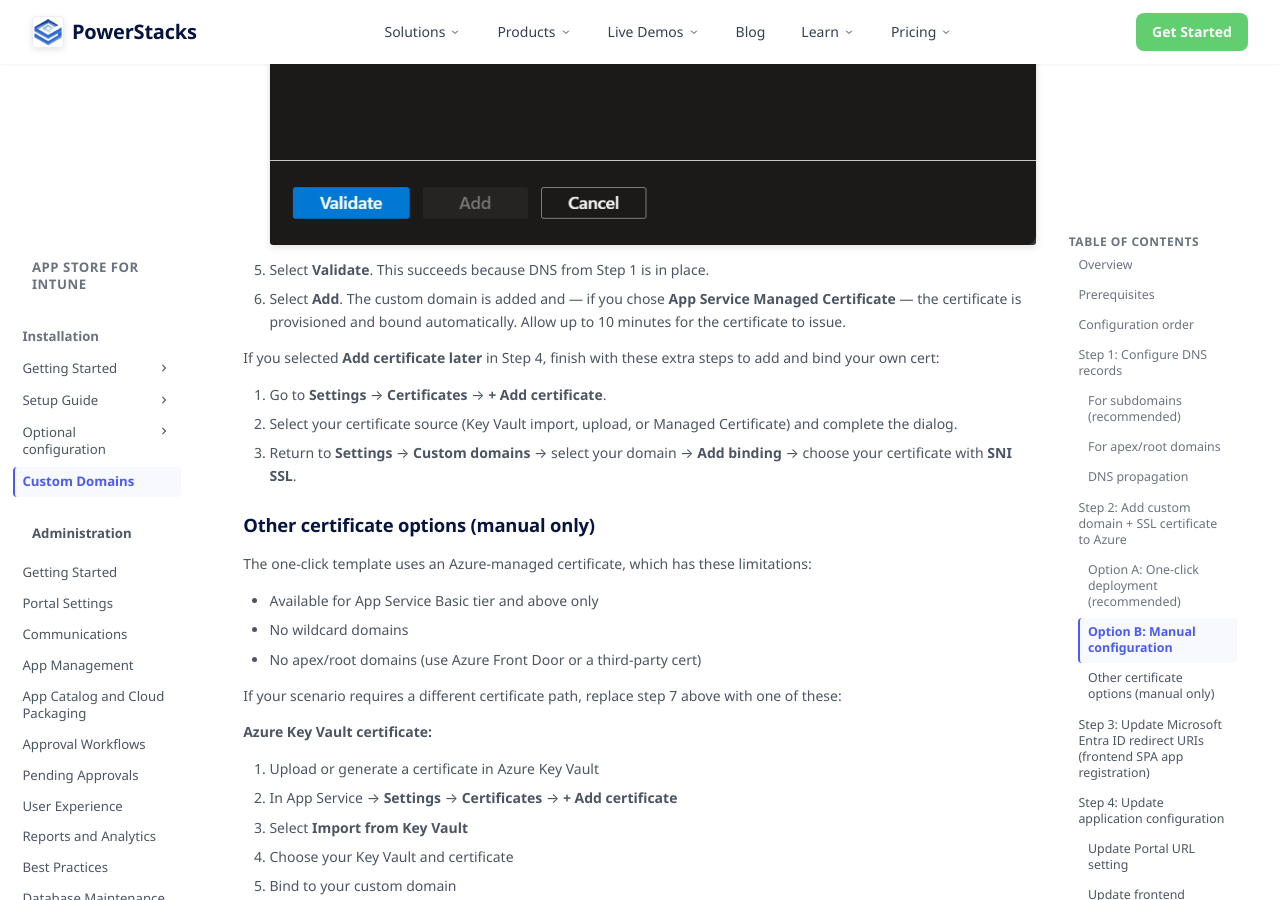
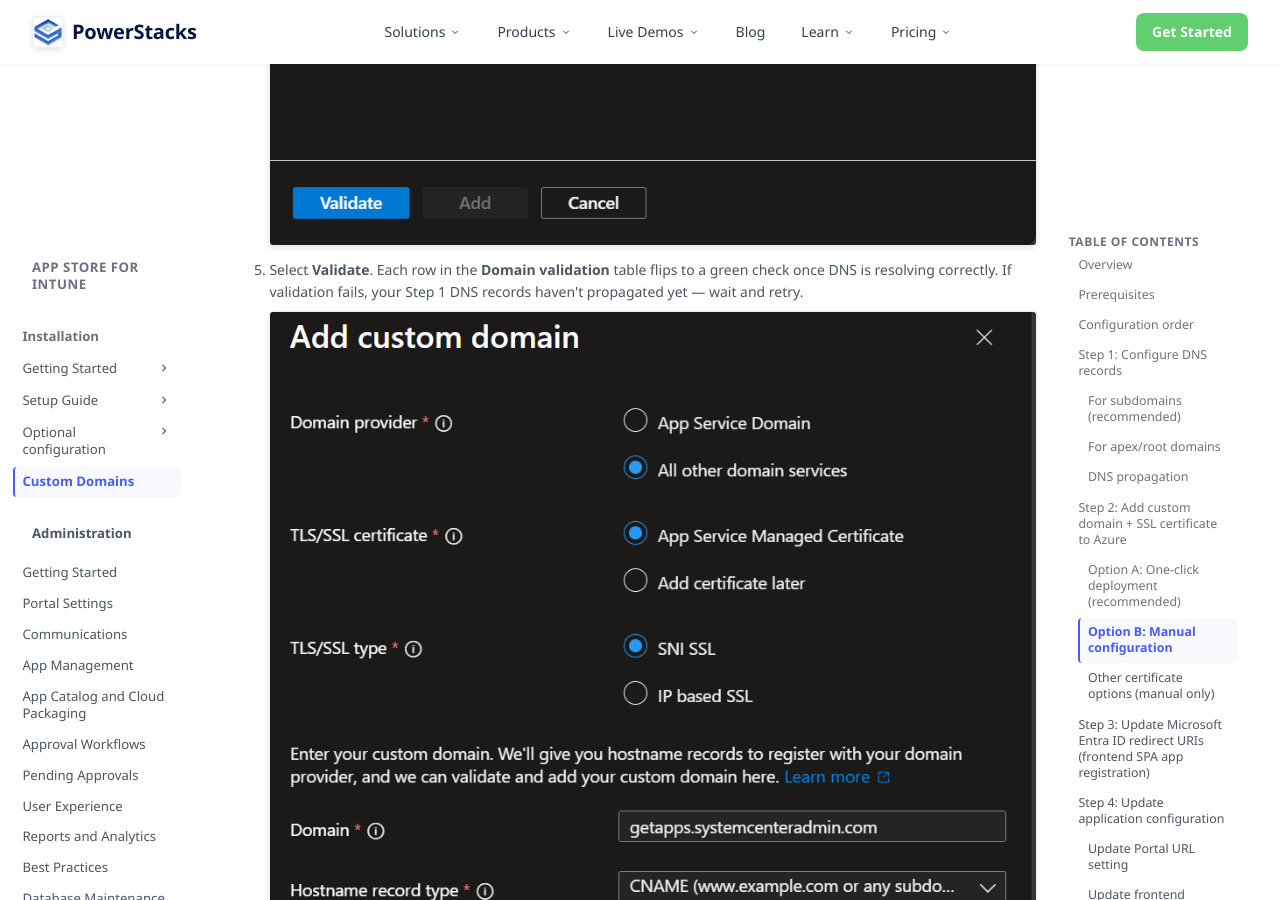
Before and after one commit to powerstacks-corp/powerstacks-docs, an MkDocs documentation site: the page built from docs/app-store-for-intune/administration/custom-domains.md, in a window 1280 px wide and 900 px high, scrolled down 4581 px. Built offline with MkDocs 1.6.1 and Material for MkDocs 9.7.7, drawn with Linux system fonts in a browser that asks for light colours; some of the changed text lies outside the part shown.

Commit message:
app-store docs: wire 3 validation/success screenshots + clarify auto-binding behavior
Confirmed during the v1.33.0 clean-install validation pass that the
modern Add custom domain dialog does cert provisioning AND SSL binding
in a single operation when App Service Managed Certificate is selected.
The Custom domains list initially shows "no binding," then flips to
"Secured / SNI SSL" automatically once provisioning finishes (takes a
few minutes).

- Step 5 (Validate): screenshot of the dialog with both DNS records
  showing green checks in the Domain validation table.
- Step 6 (Add): screenshot of the Azure notification confirming
  custom domain + cert + binding in one shot, plus a screenshot of
  the eventual "Secured" status in the Custom domains list.
- Step 6 prose: explicit "no further action needed in the Managed
  Certificate path" so customers know to wait, not to start hunting
  for a binding step.

Steps 7-9 (the conditional cert path) unchanged — those still apply
when "Add certificate later" was selected and the customer needs to
add and bind their own cert.

```diff
--- a/docs/app-store-for-intune/administration/custom-domains.md
+++ b/docs/app-store-for-intune/administration/custom-domains.md
@@ -115,8 +115,17 @@
 
     ![Azure Portal Add custom domain dialog with All other domain services selected, App Service Managed Certificate, SNI SSL, and the Domain validation section showing the expected CNAME and TXT records](../images/Install-validate-custom-domain.png)
 
-5. Select **Validate**. This succeeds because DNS from Step 1 is in place.
-6. Select **Add**. The custom domain is added and — if you chose **App Service Managed Certificate** — the certificate is provisioned and bound automatically. Allow up to 10 minutes for the certificate to issue.
+5. Select **Validate**. Each row in the **Domain validation** table flips to a green check once DNS is resolving correctly. If validation fails, your Step 1 DNS records haven't propagated yet — wait and retry.
+
+    ![Add custom domain dialog with successful Domain validation: green checks on both the CNAME and TXT records, Add button now enabled](../images/Install-validation-complete-custom-domain.png)
+
+6. Select **Add**. Azure shows a notification confirming the custom domain was added, the App Service Managed Certificate was created, and the SSL binding was configured — all in one operation.
+
+    ![Azure notification: Successfully added custom domain, successfully created App Service Managed Certificate and configured SSL binding](../images/Install-adding-custom-domain-and-ssl-binding.png)
+
+    Allow a few minutes for the certificate to issue. The **Custom domains** list initially shows the new domain with no binding, then automatically updates to **Secured** with **SNI SSL** once provisioning finishes. No further action is needed in the Managed Certificate path.
+
+    ![Custom domains list showing the new domain with Status: Secured and Binding type: SNI SSL](../images/Install-custom-domain-secured.png)
 
 If you selected **Add certificate later** in Step 4, finish with these extra steps to add and bind your own cert:
 
```
Also changed, not shown: docs/app-store-for-intune/images/Install-adding-custom-domain-and-ssl-binding.png (added), docs/app-store-for-intune/images/Install-custom-domain-secured.png (added), docs/app-store-for-intune/images/Install-validation-complete-custom-domain.png (added).
